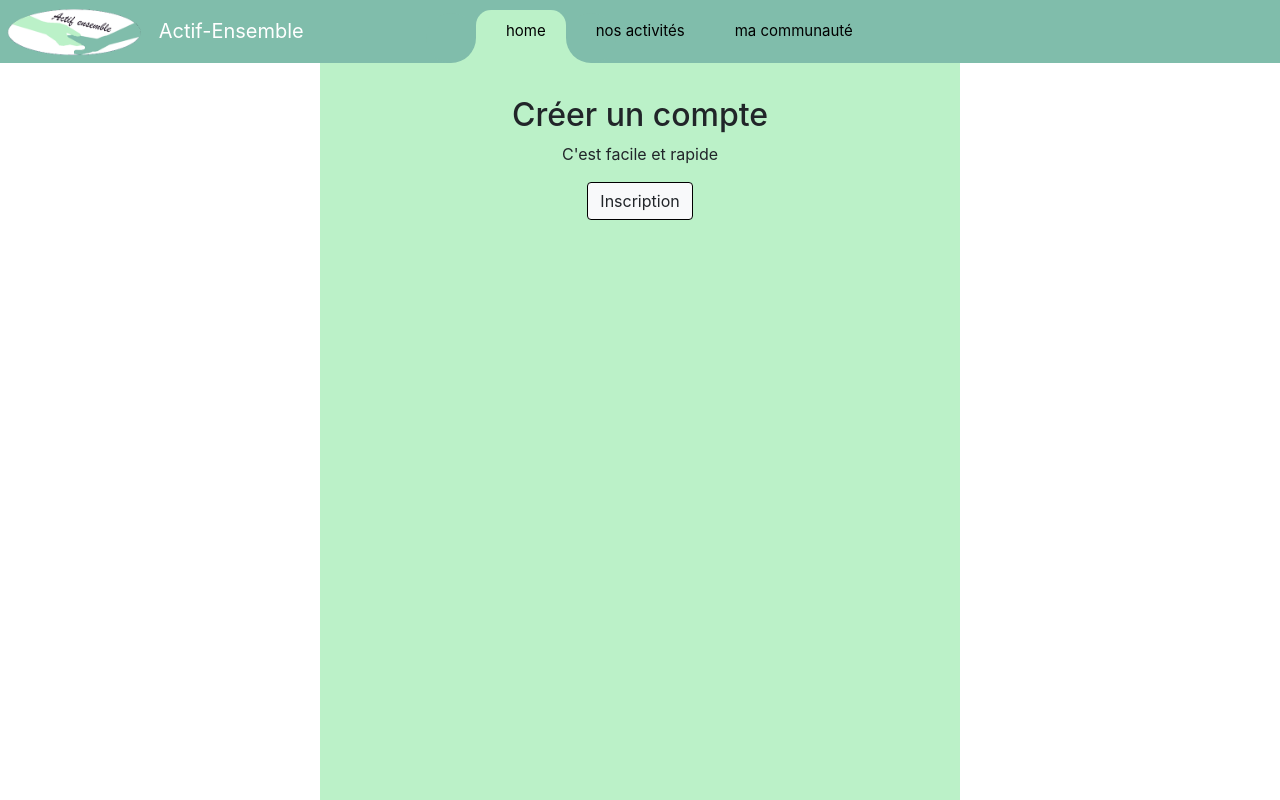
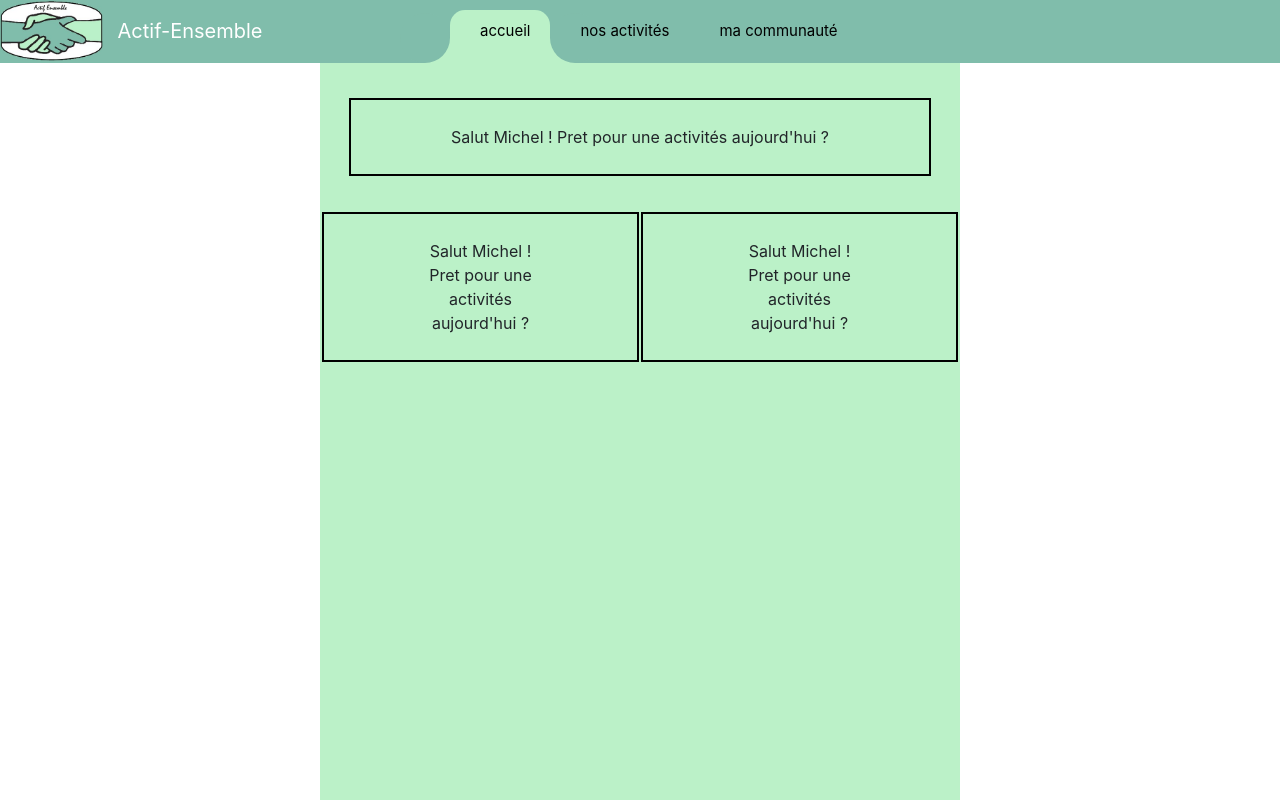
Before and after one commit to Julienm25/Actif-Ensemble, an Angular app: page /main/accueil in a window 1280 px wide. Built offline with nearby package versions, Linux system fonts and the light colour scheme.

Commit message:
new logo + accueil

```diff
--- a/src/app/inscription/inscription.component.html
+++ b/src/app/inscription/inscription.component.html
@@ -2,7 +2,7 @@
 <div id="container">
 
   <div id="header">
-    <img src="./assets/img/logo.png" height="100%" alt="Actif-Ensemble" style="float:left">
+    <img src="./assets/img/logo.jpg" height="100%" alt="Actif-Ensemble" style="float:left">
     <div style="float:right">
       <tr class="form-inline">
         <td>
--- a/src/app/main/accueil/accueil.component.css
+++ b/src/app/main/accueil/accueil.component.css
@@ -39,3 +39,21 @@ div#content{
   margin-top: 20px ;
   text-align: center;
 }
+
+table, tr {
+  text-align: center;
+  border-collapse: separate;
+  margin-left:auto;
+  margin-right:auto;
+}
+
+td {
+  padding-top: 25px;
+  padding-left: 100px;
+  padding-right: 100px;
+  padding-bottom: 25px;
+  text-align: center;
+  border: 2px solid black;
+  border-collapse: separate;
+  border-spacing: 10px;
+}
--- a/src/app/main/accueil/accueil.component.html
+++ b/src/app/main/accueil/accueil.component.html
@@ -4,11 +4,19 @@
     <div id="columns-container">
       <div class="column column-b">
         <div class="centered" style="margin-top:15%;">
-          <h2>Créer un compte</h2>
-          <p>C'est facile et rapide</p>
-          <button type="button" class="btn btn-light" style="border-color: black;"  routerLink="/inscription" routerLinkActive="active">
-            Inscription
-          </button>
+          <table>
+            <tr>
+              <td>Salut Michel ! Pret pour une activités aujourd'hui ? </td>
+            </tr>
+          </table>
+        </div>
+        <div class="centered" style="margin-top:5%;">
+          <table>
+            <tr>
+              <td>Salut Michel ! Pret pour une activités aujourd'hui ? </td>
+              <td>Salut Michel ! Pret pour une activités aujourd'hui ? </td>
+            </tr>
+          </table>
         </div>
       </div>
     </div>
--- a/src/app/main/navbar/navbar.component.html
+++ b/src/app/main/navbar/navbar.component.html
@@ -1,5 +1,5 @@
 <nav class="navbar navbar-expand-lg fixed-top navbar-mainbg">
-  <img src="./assets/img/logo.png" height="60" alt="Actif-Ensemble">
+  <img src="./assets/img/logo.jpg" height="60" alt="Actif-Ensemble">
   <a class="navbar-brand navbar-logo" href="#">Actif-Ensemble</a>
   <button class="navbar-toggler" type="button" data-toggle="collapse" data-target="#navbarSupportedContent" aria-controls="navbarSupportedContent" aria-expanded="false" aria-label="Toggle navigation">
     <i class="fas fa-bars text-white"></i>
@@ -9,7 +9,7 @@
       <div class="hori-selector"><div class="left"></div><div class="right"></div></div>
       <li class="nav-item active">
         <a class="nav-link" href="javascript:void(0);"  routerLink="/main/accueil">
-          <i class="fas fa-tachometer-alt"></i>home
+          <i class="fas fa-tachometer-alt"></i>accueil
         </a>
       </li>
       <li class="nav-item active">
--- a/src/app/welcome/welcome.component.html
+++ b/src/app/welcome/welcome.component.html
@@ -2,7 +2,7 @@
 <div id="container">
 
   <div id="header">
-    <img src="./assets/img/logo.png" height="100%" alt="Actif-Ensemble" style="float:left">
+    <img src="./assets/img/logo.jpg" height="100%" alt="Actif-Ensemble" style="float:left">
     <div style="float:right;">
       <tr class="form-inline">
         <td>
--- a/src/assets/js/navbar.js
+++ b/src/assets/js/navbar.js
@@ -32,8 +32,8 @@ $(document).ready(function(){
   setInterval(function(){ test(); });
 });
 $(window).on('resize', function(){
-  setInterval(function(){ test(); }, 10);
+  setInterval(function(){ test(); }, 0);
 });
-$(".navbar-toggler").click(function(){
+$(".navbar-toggler").mouseup(function(){
   setInterval(function(){ test(); });
 });
```
Also changed, not shown: src/assets/img/logo.jpg (added), src/assets/img/logo.png (deleted), 11 other files (tests, documents, lock files or other folders).
